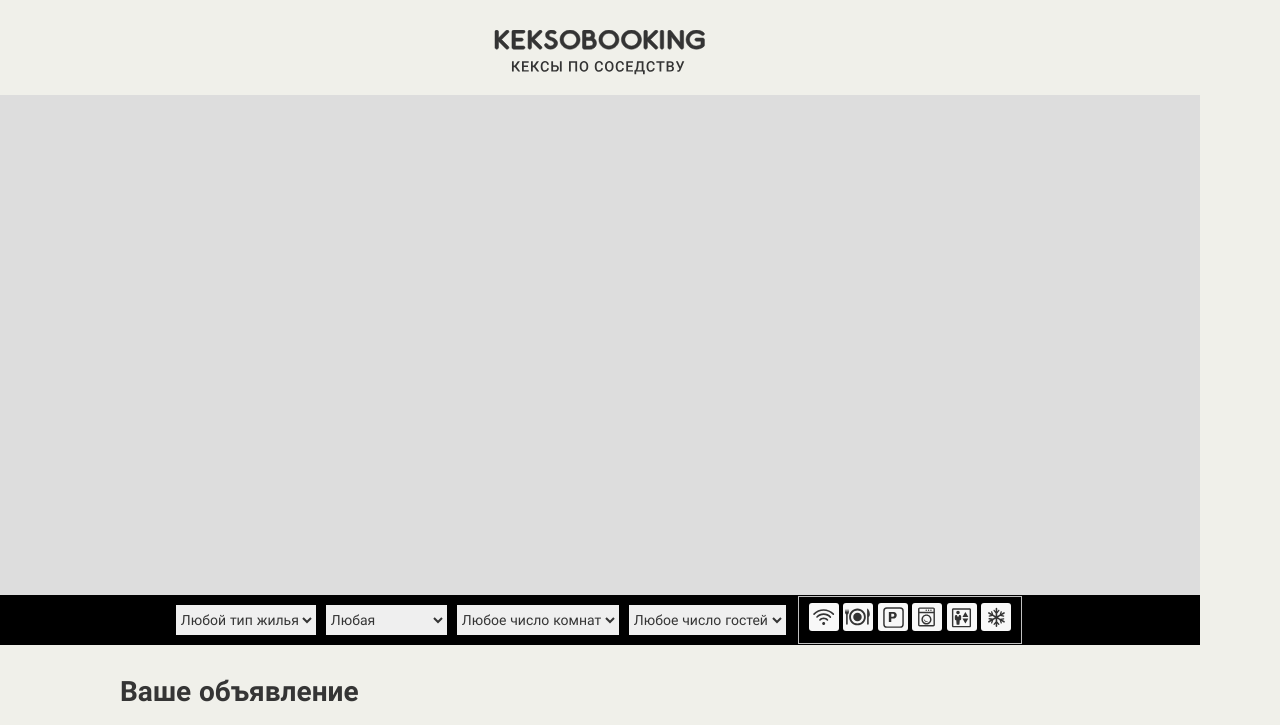
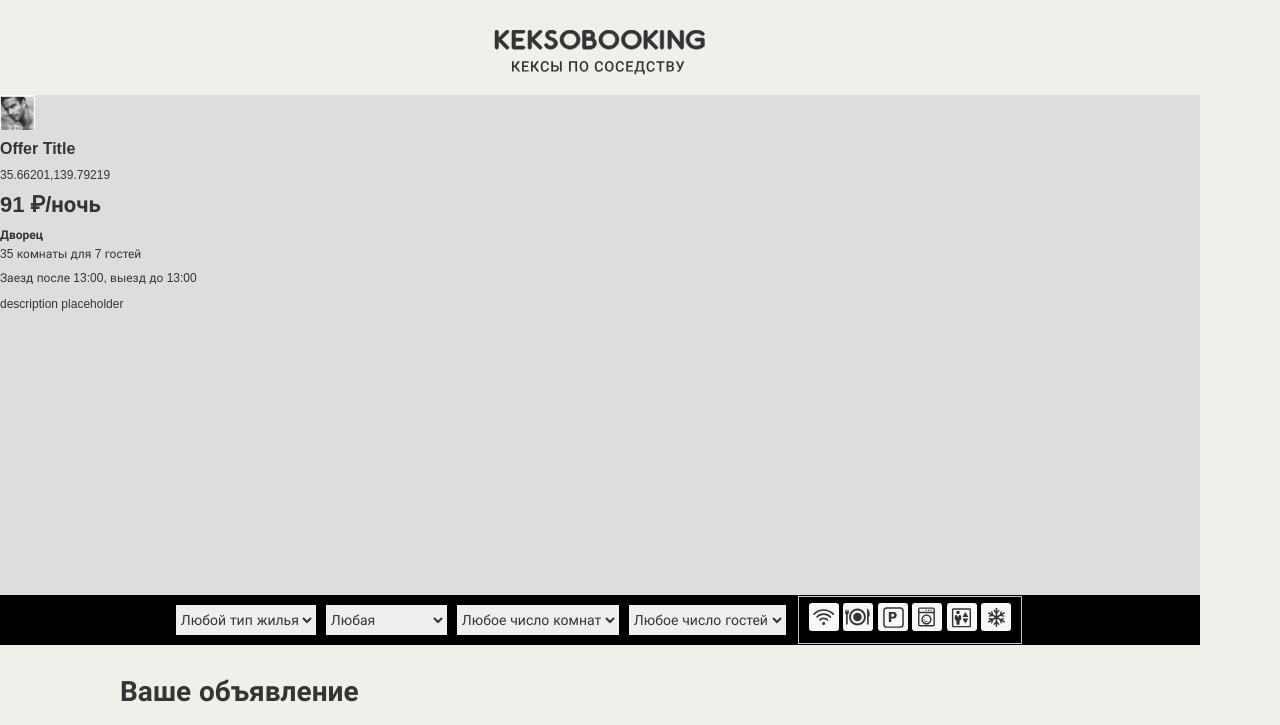
Before and after one commit to htmlacademy-javascript/1995679-keksobooking-26, a website with bundled scripts: page index.html in a window 1280 px wide. Shown: the top 725 px of the page. Built offline with nearby package versions, Linux system fonts and the light colour scheme.

Commit message:
Выполнено задание 7.15

```diff
--- a/index.html
+++ b/index.html
@@ -200,18 +200,22 @@
       <p class="popup__text popup__text--capacity">2 комнаты для 3 гостей</p>
       <p class="popup__text popup__text--time">Заезд после 14:00, выезд до 10:00</p>
       <ul class="popup__features">
-        <li class="popup__feature popup__feature--wifi"></li>
+        <!-- <li class="popup__feature popup__feature--wifi"></li>
         <li class="popup__feature popup__feature--dishwasher"></li>
         <li class="popup__feature popup__feature--parking"></li>
         <li class="popup__feature popup__feature--washer"></li>
         <li class="popup__feature popup__feature--elevator"></li>
-        <li class="popup__feature popup__feature--conditioner"></li>
+        <li class="popup__feature popup__feature--conditioner"></li> -->
       </ul>
       <p class="popup__description">Великолепная квартира-студия в центре Токио. Подходит как туристам, так и бизнесменам. Квартира полностью укомплектована и недавно отремонтирована.</p>
       <div class="popup__photos">
-        <img src="" class="popup__photo" width="45" height="40" alt="Фотография жилья">
+          <!-- <img src="" class="popup__photo" width="45" height="40" alt="Фотография жилья"> -->
       </div>
     </article>
+  </template>
+
+  <template id ="card-photo-template">
+    <img src="" class="popup__photo" width="45" height="40" alt="Фотография жилья">
   </template>
 
   <!-- Сообщение об успешном создании объявления -->
--- a/js/data.js
+++ b/js/data.js
@@ -18,7 +18,7 @@ const MIN_LONGITUDE = 139.70000;
 const MAX_LONGITUDE = 139.80000;
 const ACCOMMODATION_COORDINATES_PRECISION = 5;
 
-const generateItem = (id) => {
+const generateItem = (id = 1) => {
   const accommodationLatitude = getRandomPositiveFloat(MIN_LATITUDE, MAX_LATITUDE, ACCOMMODATION_COORDINATES_PRECISION);
   const accommodationLongitude = getRandomPositiveFloat(MIN_LONGITUDE, MAX_LONGITUDE, ACCOMMODATION_COORDINATES_PRECISION);
 
--- /dev/null
+++ b/js/get-offers.js
@@ -0,0 +1,76 @@
+import { generateItem } from './data.js';
+
+const ACCOMMODATION_TYPES = {
+  'flat': 'Квартира',
+  'bungalow': 'Бунгало',
+  'house': 'Дом',
+  'palace': 'Дворец',
+  'hotel': 'Отель',
+};
+
+const mapCanvasElement = document.querySelector('.map__canvas');
+
+const popupCardTemplate = document.querySelector('#card').content;
+const cardPhotoTemplate = document.querySelector('#card-photo-template').content;
+
+const getCardData = () => generateItem(4);
+
+const renderFeatures = (features) => {
+  const featuresFragment = document.createDocumentFragment();
+
+  features.forEach((element) => {
+    const featureElement = document.createElement('li');
+    featureElement.classList.add('popup__feature');
+    featureElement.classList.add(`popup__feature--${element}`);
+    featuresFragment.appendChild(featureElement);
+  });
+
+  return featuresFragment;
+};
+
+const renderPhotos = (photos) => {
+  const photosFragment = document.createDocumentFragment();
+
+  photos.forEach((photo) => {
+    const photoElement = cardPhotoTemplate.cloneNode(true);
+    const photoImgElement = photoElement.querySelector('.popup__photo');
+    photoImgElement.src = photo;
+    photosFragment.appendChild(photoElement);
+  });
+
+  return photosFragment;
+};
+
+const renderOfferCard = (cardData) => {
+
+  const offerFragment = document.createDocumentFragment();
+
+  const popupCardElement = popupCardTemplate.cloneNode(true);
+  const popupAvatarElement = popupCardElement.querySelector('.popup__avatar');
+  const popupTitleElement = popupCardElement.querySelector('.popup__title');
+  const popupAddressElement = popupCardElement.querySelector('.popup__text--address');
+  const popupPriceElement = popupCardElement.querySelector('.popup__text--price');
+  const popupTypeElement = popupCardElement.querySelector('.popup__type');
+  const popupCapacityElement = popupCardElement.querySelector('.popup__text--capacity');
+  const popupTimeElement = popupCardElement.querySelector('.popup__text--time');
+  const popupFeaturesElement = popupCardElement.querySelector('.popup__features');
+  const popupDescriptionElement = popupCardElement.querySelector('.popup__description');
+  const popupPhotosElement = popupCardElement.querySelector('.popup__photos');
+
+  popupAvatarElement.src = cardData.author.avatar;
+  popupTitleElement.textContent = cardData.offer.title;
+  popupAddressElement.textContent = `${cardData.offer.address.lat},${cardData.offer.address.lng}`;
+  popupPriceElement.textContent = `${cardData.offer.price} ₽/ночь`;
+  popupTypeElement.textContent = ACCOMMODATION_TYPES[cardData.offer.type];
+  popupCapacityElement.textContent = `${cardData.offer.rooms} комнаты для ${cardData.offer.guests} гостей`;
+  popupTimeElement.textContent = `Заезд после ${cardData.offer.checkin}, выезд до ${cardData.offer.checkout}`;
+  popupFeaturesElement.appendChild(renderFeatures(cardData.offer.features));
+  popupDescriptionElement.textContent = cardData.offer.description;
+  popupPhotosElement.appendChild(renderPhotos(cardData.offer.photos));
+
+  offerFragment.appendChild(popupCardElement);
+
+  mapCanvasElement.appendChild(offerFragment);
+};
+
+export { getCardData, renderOfferCard };
--- a/js/main.js
+++ b/js/main.js
@@ -1,7 +1,4 @@
-import { generateItem } from './data.js';
+import { getCardData, renderOfferCard } from './get-offers.js';
 
-const AMOUNT_OF_TEMP_ITEMS = 10;
-
-for (let i = 1; i <= AMOUNT_OF_TEMP_ITEMS; i++) {
-  generateItem(i);
-}
+const cardData = getCardData();
+renderOfferCard(cardData);
```
Also changed, not shown: Readme.md.
